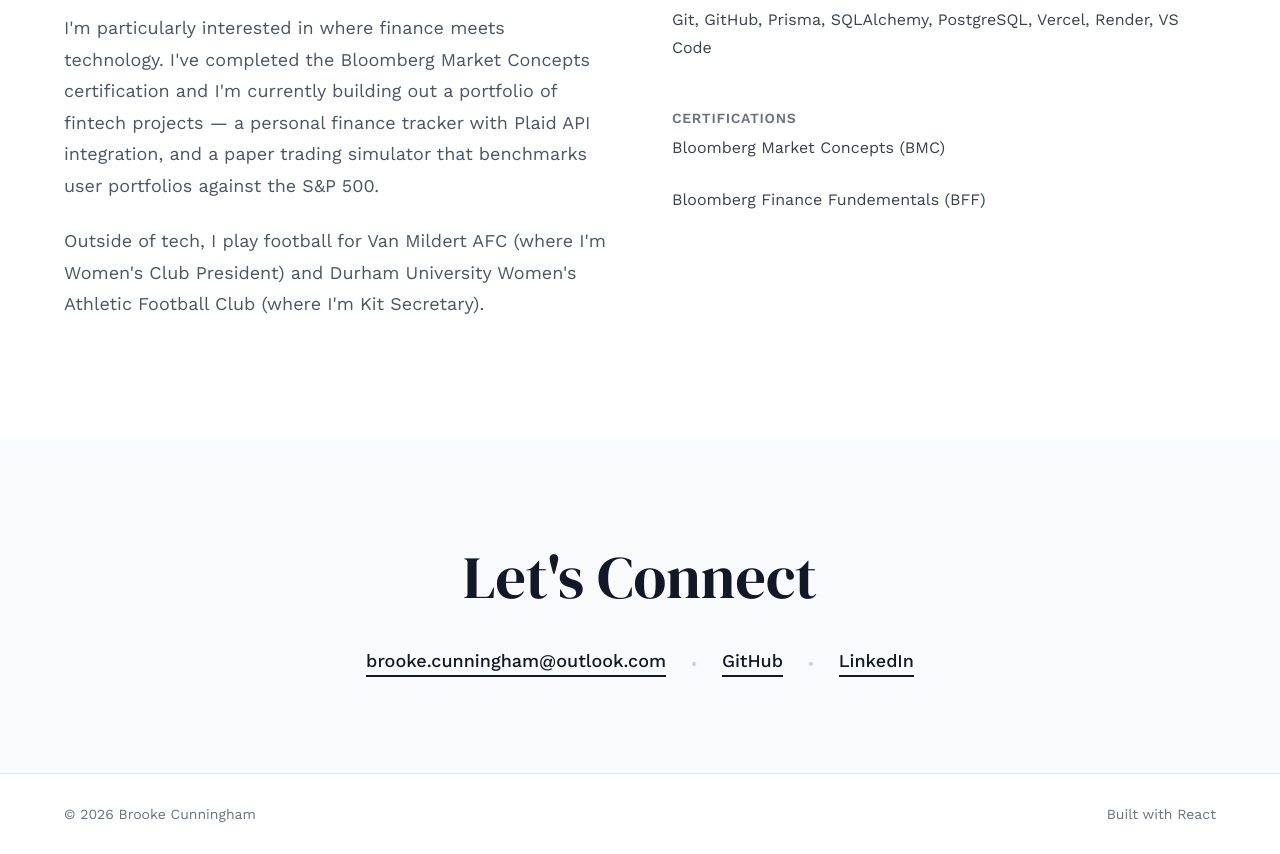
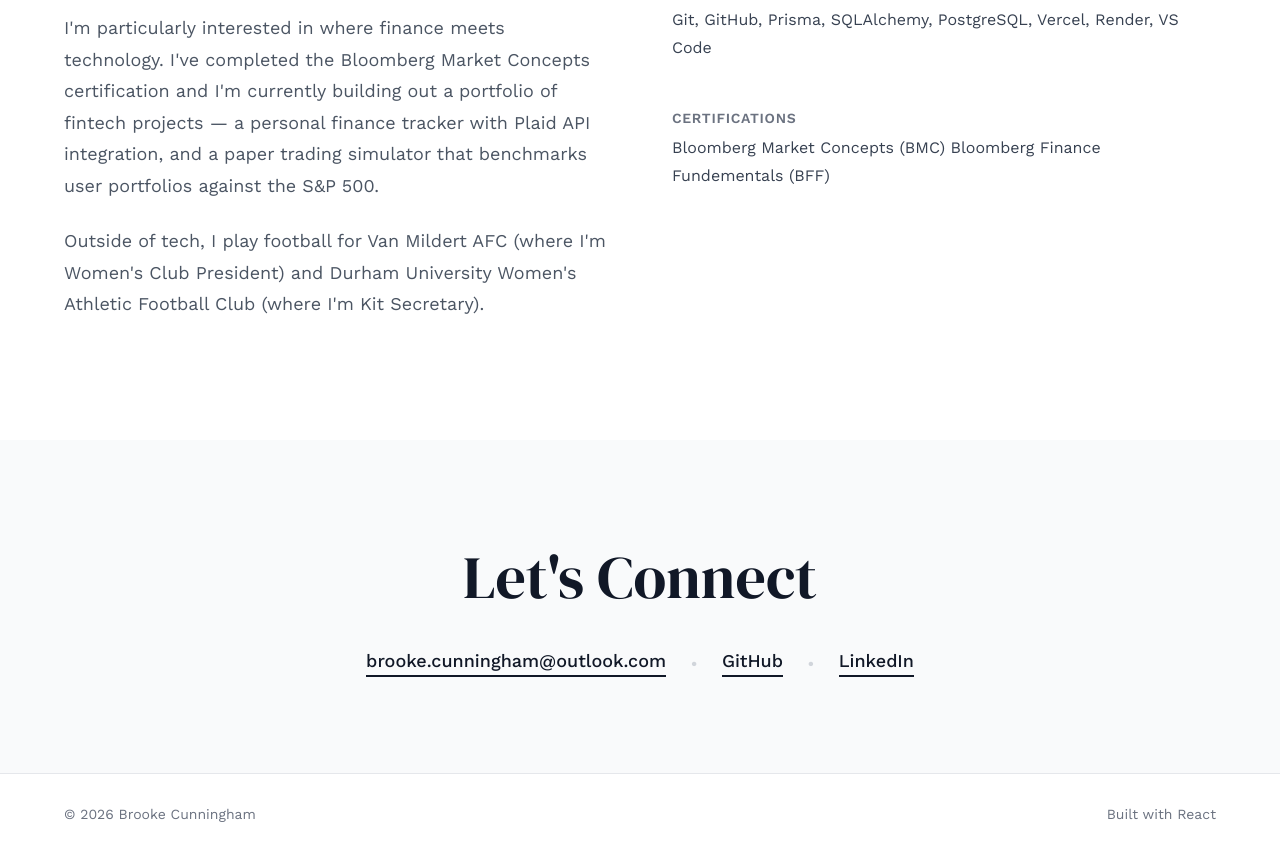
Before and after one commit to BrookeCunningham/projects-portfolio-website, a React (Vite) app: page / in a window 1280 px wide. Shown: the part 2520-3374 px from the top of the page. Built offline with nearby package versions, Linux system fonts and the light colour scheme.

Commit message:
Combine certification paragraphs into one

```diff
--- a/src/App.jsx
+++ b/src/App.jsx
@@ -179,8 +179,8 @@
 
                 <div className="tech-category">
                   <h4>Certifications</h4>
-                  <p>Bloomberg Market Concepts (BMC)</p>
-                  <p>Bloomberg Finance Fundementals (BFF)</p>
+                  <p>Bloomberg Market Concepts (BMC)
+                    Bloomberg Finance Fundementals (BFF)</p>
                 </div>
 
               </div>
```
